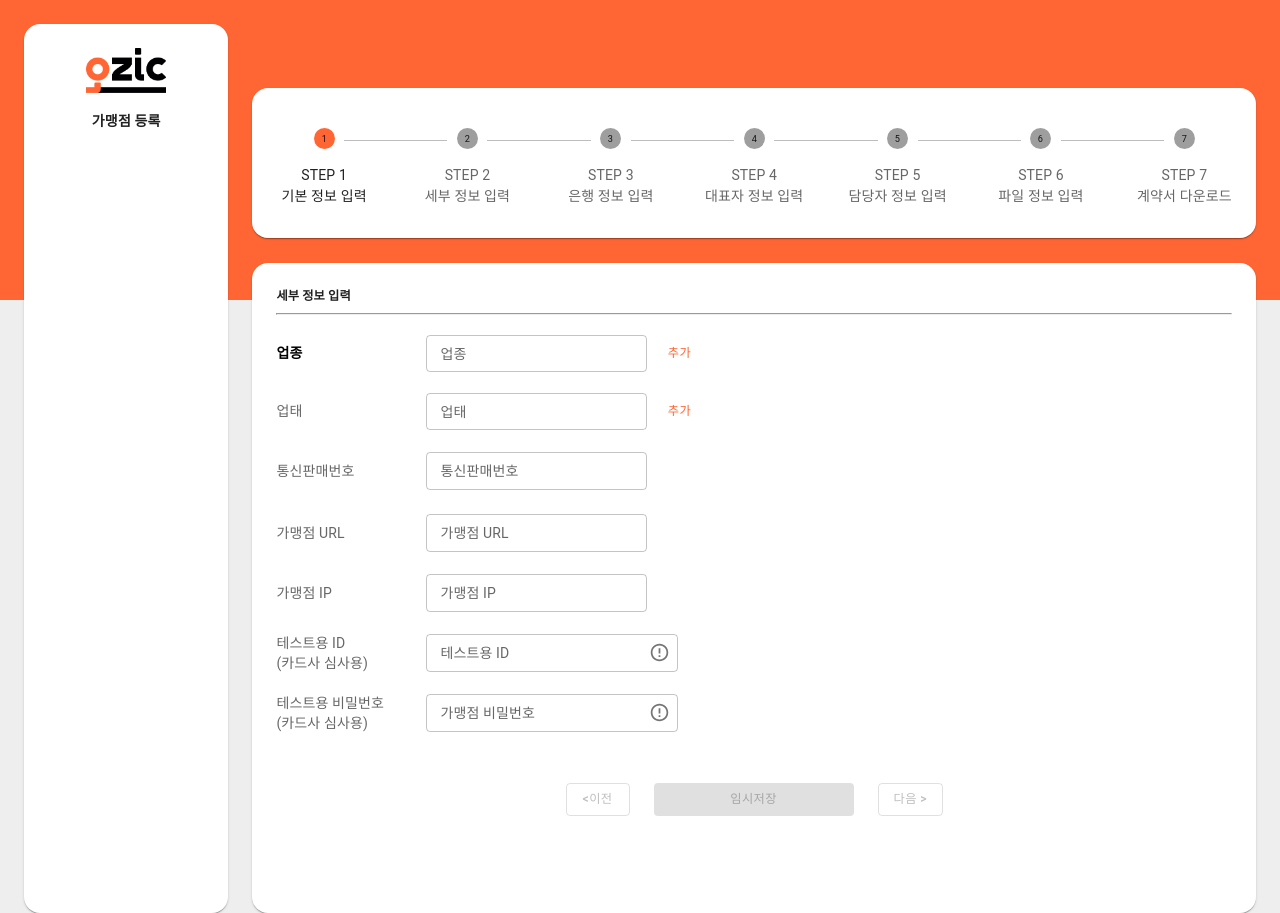
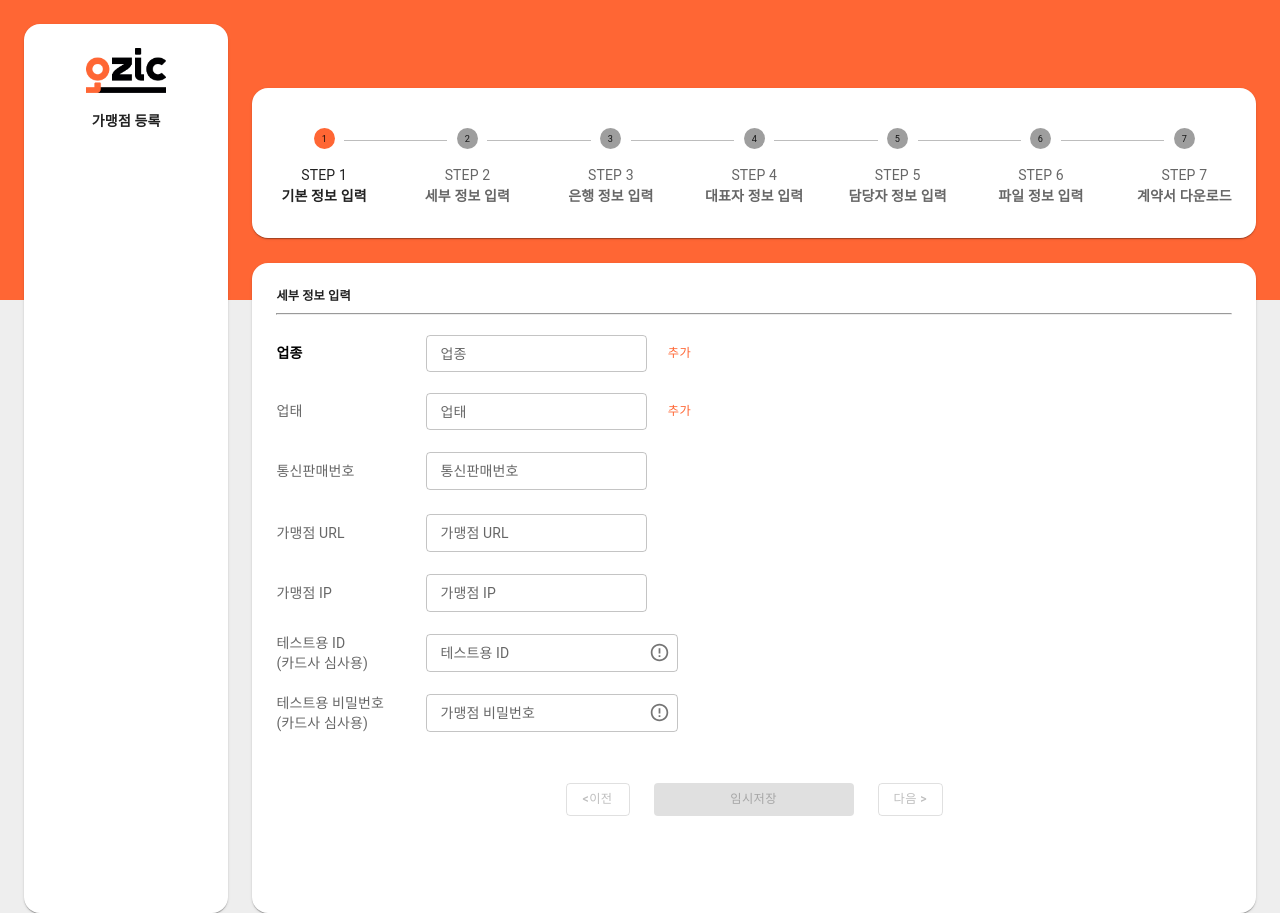
Before and after one commit to tamoimi/ozic-step, a React (Create React App) app: page / in a window 1280 px wide. Built offline with nearby package versions, Linux system fonts and the light colour scheme.

Commit message:
Style: font-weight 설정

```diff
--- a/src/components/StepHeader.jsx
+++ b/src/components/StepHeader.jsx
@@ -26,7 +26,9 @@ const StepHeader = ({ currentStep }) => {
               <Step key={label.id}>
                 <StepLabel>
                   <Typography>{label.id}</Typography>
-                  <Typography>{label.title}</Typography>
+                  <Typography sx={{ fontWeight: "bold" }}>
+                    {label.title}
+                  </Typography>
                 </StepLabel>
               </Step>
             ))}
```
